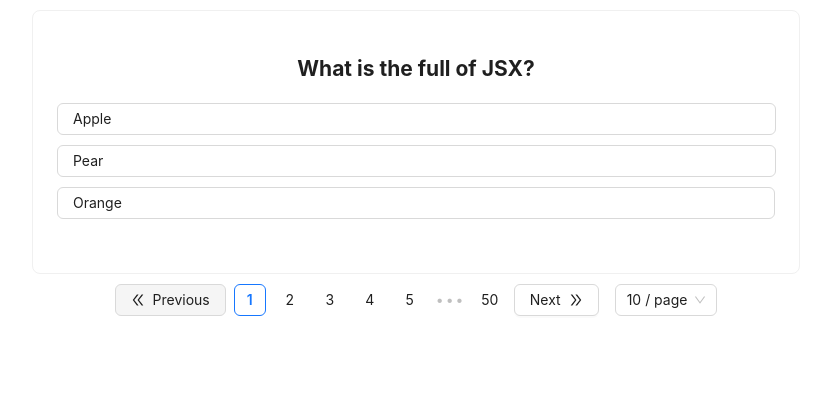
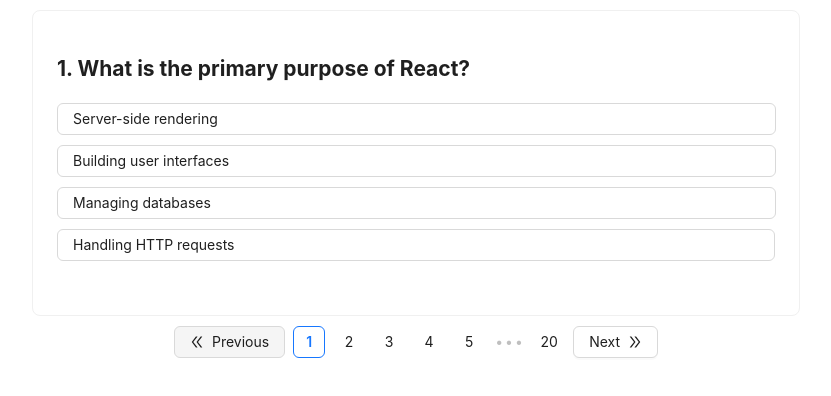
Before and after one commit to iUttamRao/quiz-redux, a React (Create React App) app: page / in a window 1280 px wide. Shown: the top 396 px of the page, without its empty margins (224-1055 px from the left). Built offline with nearby package versions, Linux system fonts and the light colour scheme.

Commit message:
Working Quiz and answerotion setup also pagination setup

```diff
--- a/src/QuizData.js
+++ b/src/api/QuizData.js
@@ -1,4 +1,4 @@
-export const Quiz = [
+export const QuizData = [
   {
     id: 1,
     question: "What is the primary purpose of React?",
--- a/src/components/Quiz/Quiz.jsx
+++ b/src/components/Quiz/Quiz.jsx
@@ -1,28 +1,26 @@
-import React, { useState } from 'react'
+import React from 'react'
 import CustomRadioButton from '../../customComponents/CustomRadioButton'
 import { Card } from 'antd';
 
-const Quiz = () => {
-  const [selectedValue, setSelectedValue] = useState();
-
-  const options = [
-    { label: 'Apple', value: 1 },
-    { label: 'Pear', value: 2 },
-    { label: 'Orange', value: 3 },
-  ];
+const Quiz = ({ quizData, selectedAnswer = [], setSelectedAnswer }) => {
 
   const handleChange = (e) => {
-    setSelectedValue(e.target.value);
+    const updatedAnswers = selectedAnswer.filter(item => item.id !== quizData?.id);
+    setSelectedAnswer([...updatedAnswers, { id: quizData?.id, value: e.target.value }]);
   };
 
   return (
-    <div className='container'>
+    <div className='container' key={quizData?.id}>
       <Card className='card'>
-        <h2 class='question'>What is the full of JSX?</h2>
-        <CustomRadioButton options={options} value={selectedValue} onChange={handleChange}/>
+        <h2 className='question'>{quizData?.id}. {quizData?.question}</h2>
+        <CustomRadioButton
+          options={quizData?.options}
+          value={selectedAnswer.find(item => item.id === quizData?.id)?.value}
+          onChange={handleChange}
+        />
       </Card>
     </div>
   )
 }
 
-export default Quiz
+export default Quiz;
--- a/src/components/Quiz/QuizContainer.jsx
+++ b/src/components/Quiz/QuizContainer.jsx
@@ -1,12 +1,24 @@
 import React from 'react'
 import Quiz from './Quiz'
 import QuizCounter from './QuizCounter'
+import { QuizData } from '../../api/QuizData'
+import { useState } from 'react'
 
 const QuizContainer = () => {
+  const [currentIndex, setCurrentIndex] = useState(1)
+  const [selectedAnswer, setSelectedAnswer] = useState([])
   return (
     <>
-    <Quiz />
-    <QuizCounter />
+      <Quiz
+        quizData={QuizData.filter((item) => item.id === currentIndex)[0]}
+        selectedAnswer={selectedAnswer}
+        setSelectedAnswer={setSelectedAnswer}
+      />
+      <QuizCounter
+        currentPage={currentIndex}
+        totalPage={QuizData.length}
+        onChange={(e) => setCurrentIndex(e)}
+      />
     </>
   )
 }
--- a/src/components/Quiz/QuizCounter.jsx
+++ b/src/components/Quiz/QuizCounter.jsx
@@ -2,7 +2,7 @@
 import { Button, Pagination } from 'antd'
 import React from 'react'
 
-const QuizCounter = () => {
+const QuizCounter = ({currentPage, totalPage, onChange}) => {
   const itemRender = (_, type, originalElement) => {
     if (type === 'prev') {
       return <Button icon={<DoubleLeftOutlined />}>Previous</Button>;
@@ -13,7 +13,14 @@
     return originalElement;
   };
   return (
-    <Pagination align="center" current={1} total={500} itemRender={itemRender} />
+    <Pagination
+      align="center"
+      current={currentPage}
+      total={totalPage}
+      onChange={onChange}
+      itemRender={itemRender}
+      pageSize={1}
+    />
   )
 }
 
--- a/src/index.css
+++ b/src/index.css
@@ -37,6 +37,6 @@
   width: 60%;
 }
 
-.question{
+/* .question{
   text-align: center;
-}
+} */
```
